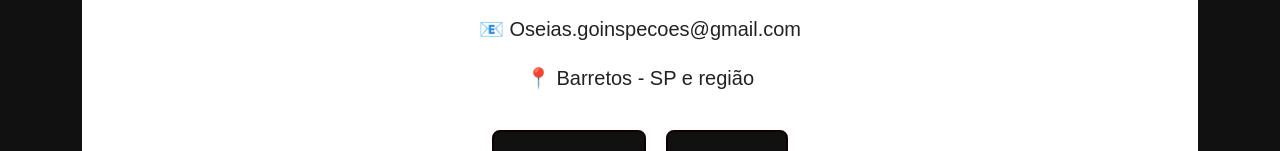
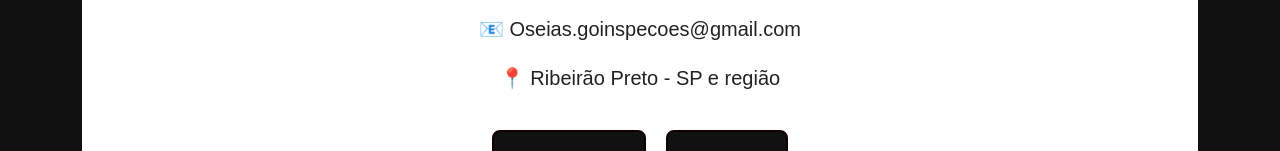
Before and after one commit to BLABLACSSS/go-inspecoes, a plain HTML site: page index.html in a window 1280 px wide. Shown: the part 7248-7399 px from the top of the page. Drawn offline with Linux system fonts and the light colour scheme.

Commit message:
Update index.html
AAAAAAAAAAAAAAAA

```diff
--- a/index.html
+++ b/index.html
@@ -384,7 +384,7 @@
 
                     <p>📧 Oseias.goinspecoes@gmail.com</p>
 
-                    <p>📍 Barretos - SP e região</p>
+                    <p>📍 Ribeirão Preto - SP e região</p>
 
                 </div>
 
```
